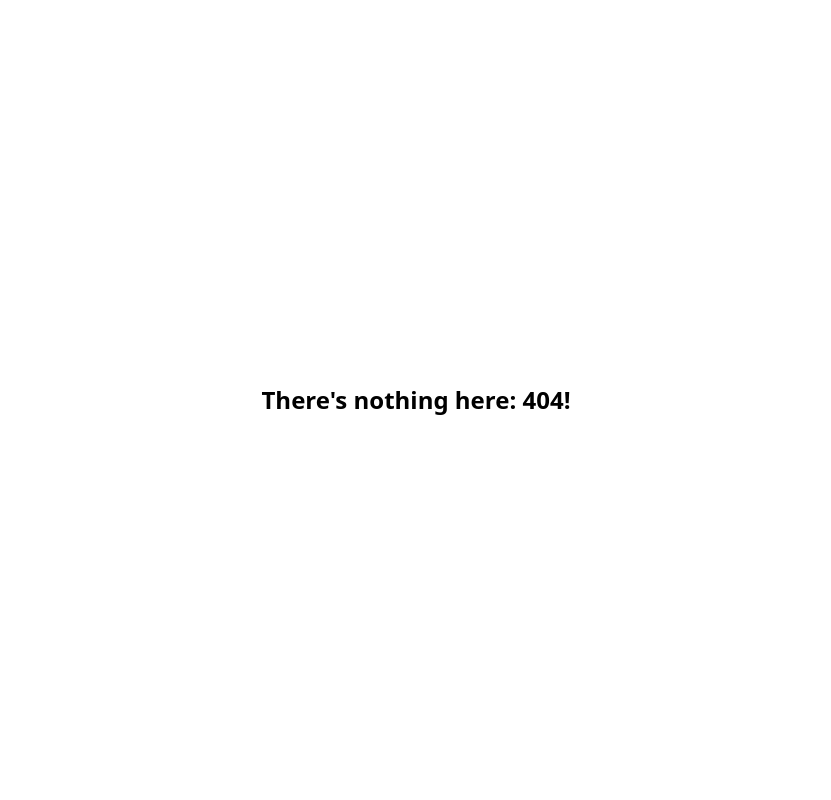
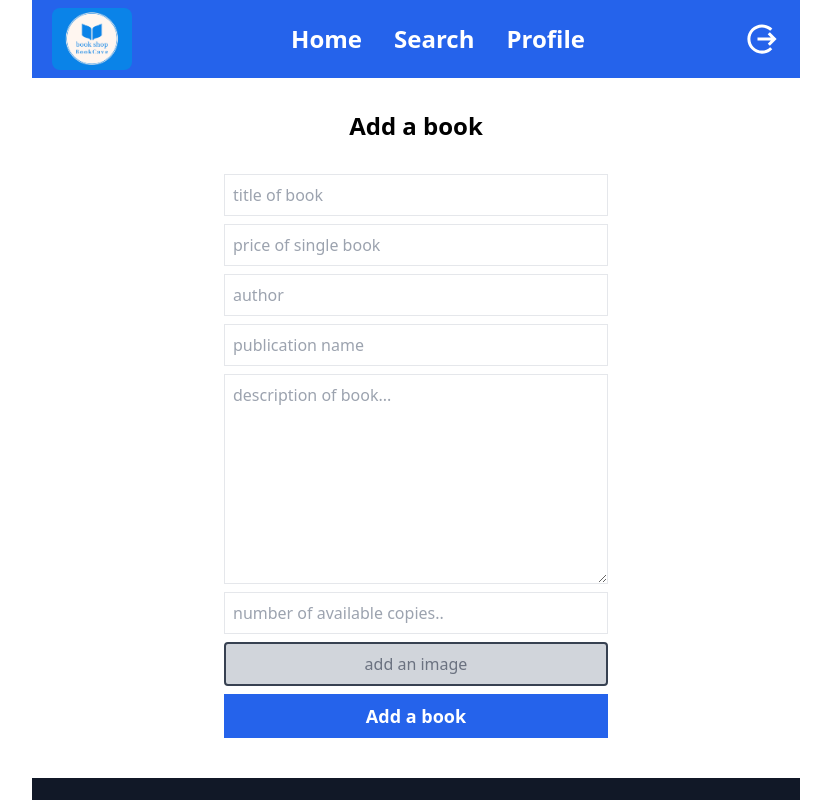
Before and after one commit to akashdabhane/BookCave-frontend, a React (Create React App) app: page /add-book in a window 1280 px wide. Before the commit this address had no page. Shown: the top 800 px of the page, without its empty margins (224-1055 px from the left). Built offline with nearby package versions, Linux system fonts and the light colour scheme; sample sign-in values are in the browser's storage.

Commit message:
add-books page is created

```diff
--- a/src/App.js
+++ b/src/App.js
@@ -13,6 +13,7 @@ import { LoginContext } from '../src/contexts/LoginContext'
 import ContactUs from "./pages/ContactUs";
 import ForgetPassword from "./pages/ForgetPassword";
 import PrivateProtectRoute from "./PrivateProtectRoute/PrivateProtectRoute";
+import AddBook from "./pages/AddBook";
 
 
 function App() {
@@ -71,6 +72,10 @@ function App() {
                 <MyProfile />
               </PrivateProtectRoute>} />
 
+            <Route path="/add-book" element={
+              <PrivateProtectRoute>
+                <AddBook />
+              </PrivateProtectRoute>} />
             <Route path="*" element={<p className="flex justify-center items-center h-[100vh] text-2xl font-bold">There's nothing here: 404!</p>} />
           </Routes>
         </LoginContext.Provider>
--- /dev/null
+++ b/src/pages/AddBook.jsx
@@ -0,0 +1,74 @@
+import React, { useState } from 'react'
+import Navbar from '../components/Navbar'
+import Footer from '../components/Footer'
+import { baseUrl } from '../utils/baseUrl'
+import axios from 'axios'
+
+export default function AddBook() {
+    const [bookData, setBookData] = useState({
+        title: "",
+        price: "",
+        author: "",
+        description: "",
+        image: "",
+        quantity: "",
+        publisheredBy: localStorage.getItem('userIdGlobal')
+    })
+
+    const handleAddBook = (event) => {
+        event.preventDefault();
+
+        try {
+            axios.post(`${baseUrl}/api/add-book`, bookData)
+                .then(data => {
+                    console.log(data);
+                    alert("Successfully added the book!");
+
+                    // setBookData({
+                    //     ...bookData,
+                    //     [name]: ''
+                    // });
+                })
+                .catch(error => {
+                    console.log(error);
+                })
+        } catch (error) {
+            console.log(error);
+        }
+    }
+
+    const handleOnChange = (event) => {
+        console.log('akash')
+        console.log(event.target.value);
+        const { name, value } = event.target;
+        setBookData({
+            ...bookData,
+            [name]: value
+        });
+    }
+
+    return (
+        <div>
+            <div className='md:mx-[20%] flex flex-col justify-between bg-white h-[100vh]'>
+                <Navbar />
+                <h2 className='m-auto my-8 text-2xl font-bold '>Add a book</h2>
+                <form className='flex flex-col space-y-2 mx-auto'>
+                    <input className='border p-2 outline-none w-96 ' type="text" name="title" id="title" placeholder='title of book' onChange={handleOnChange} />
+                    <input className='border p-2 outline-none ' inputMode='numeric' type="text" name="price" id="price" placeholder='price of single book' onChange={handleOnChange} />
+                    <input className='border p-2 outline-none ' type="text" name="author" id="author" placeholder='author' onChange={handleOnChange} />
+                    <input className='border p-2 outline-none ' type="text" name="publisher" id="publisher" placeholder='publication name' onChange={handleOnChange} />
+                    <textarea className='border p-2 outline-none ' name="description" id="description" cols="30" rows="8" placeholder='description of book...' onChange={handleOnChange}></textarea>
+                    <input className='border p-2 outline-none ' inputMode='numeric' type="text" name="quantity" id="quantity" placeholder='number of available copies..' onChange={handleOnChange} />
+
+                    <input className='border p-2 outline-none w-full hidden' type="file" id='image' name='image' alt="image" placeholder='book cover' />
+                    <label className='w-full rounded border-2 border-gray-700 bg-gray-300 text-gray-500 text-center p-2 cursor-pointer' htmlFor="image">
+                        add an image
+                    </label>
+
+                    <button onClick={handleAddBook} className='bg-blue-600 text-white text-lg font-semibold p-2 my-8 '>Add a book</button>
+                </form>
+                <Footer />
+            </div>
+        </div>
+    )
+}
--- a/src/pages/Profile.jsx
+++ b/src/pages/Profile.jsx
@@ -32,7 +32,7 @@ export default function Profile() {
         {
             displayName: "Add Books",
             icon: <CiSquarePlus />,
-            link: '/add-books'
+            link: '/add-book'
         },
         // {
         //     displayName: "Payment History",
```
